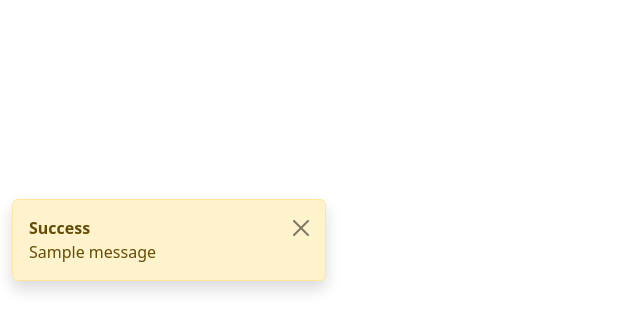
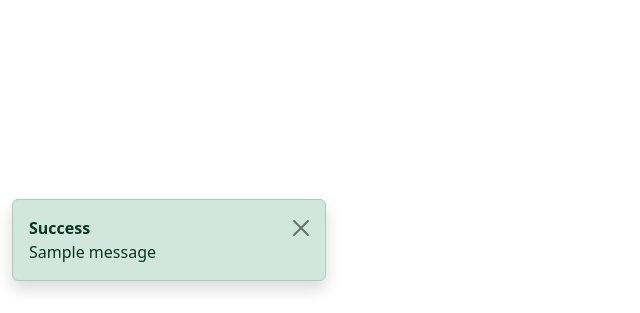
Before and after one commit to ibukunoluwanap/naurs, a Django app: page /account/forget_password/ in a window 1280 px wide. Shown: the part 487-800 px from the top of the page, without its empty margins (0-640 px from the left). Run offline with Django 4.2, Linux system fonts and the light colour scheme; one stand-in notice (Sample message) is shown; some libraries are stand-ins or nearby versions; some web fonts are replaced.

Commit message:
edited message color

```diff
--- a/templates/components/notifications/message.html
+++ b/templates/components/notifications/message.html
@@ -6,7 +6,7 @@
         <div class="row">
             <ul class="fixed-bottom list-unstyled">
                 {% for message in messages %}
-                    <li class="col-10 col-md-3 alert alert-warning alert-dismissible fade show shadow" role="alert">
+                    <li class="col-10 col-md-3 alert {% if message.tags == 'error' %}alert-danger{% else %}alert-{{ message.tags }}{% endif %} alert-dismissible fade show shadow" role="alert">
                         <strong>{{ message.tags|capfirst }}</strong>
                         <br>
                         {{ message|safe }}
```
Also changed, not shown: db.sqlite3.
